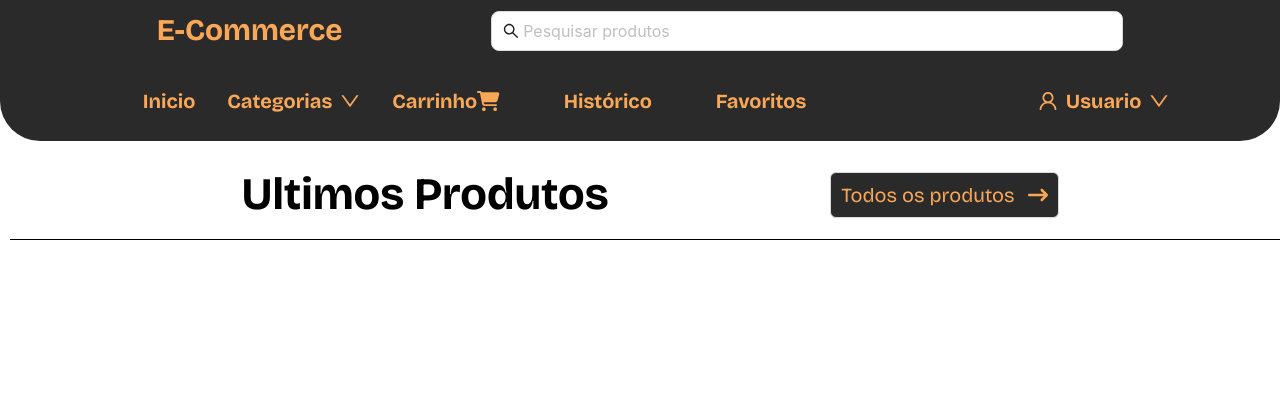
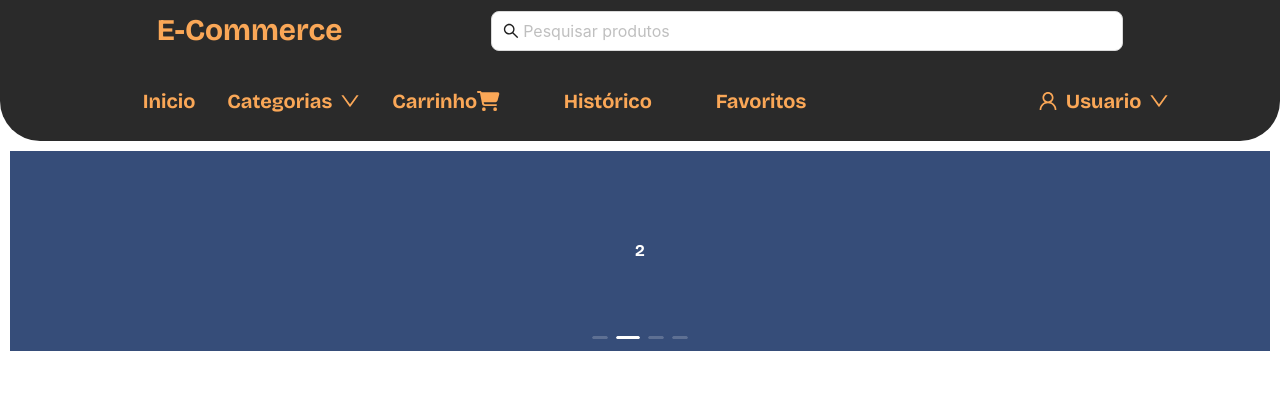
Before and after one commit to Reis567/ecommerce-api, a React (Vite) app in the folder frontend/: page / in a window 1280 px wide. Shown: the top 401 px of the page. Built offline with nearby package versions, Linux system fonts and the light colour scheme.

Commit message:
Feat : Carousel initial style

```diff
--- /dev/null
+++ b/frontend/src/components/Carousel/index.tsx
@@ -0,0 +1,29 @@
+import React from 'react';
+import { Carousel } from 'antd';
+
+const contentStyle: React.CSSProperties = {
+  height: '200px',
+  color: '#fff',
+  lineHeight: '200px',
+  textAlign: 'center',
+  background: '#364d79',
+};
+
+const CarouselHome: React.FC = () => (
+  <Carousel autoplay>
+    <div>
+      <h3 style={contentStyle}>1</h3>
+    </div>
+    <div>
+      <h3 style={contentStyle}>2</h3>
+    </div>
+    <div>
+      <h3 style={contentStyle}>3</h3>
+    </div>
+    <div>
+      <h3 style={contentStyle}>4</h3>
+    </div>
+  </Carousel>
+);
+
+export default CarouselHome;
--- a/frontend/src/pages/InicioPage/index.tsx
+++ b/frontend/src/pages/InicioPage/index.tsx
@@ -1,23 +1,16 @@
 import React from 'react';
 import { Button } from 'antd';
-import { Container, InicioTitle, StyledCard, ProdDiv, HeadProd, StyBtn , SpnSty} from './index.styles.tsx';
+import { Container, StyledCard, ProdDiv , SpnSty} from './index.styles.tsx';
 import { FontAwesomeIcon } from '@fortawesome/react-fontawesome';
-import { faHeart, faCartPlus, faArrowRightLong } from '@fortawesome/free-solid-svg-icons';
+import { faHeart, faCartPlus } from '@fortawesome/free-solid-svg-icons';
+import CarouselHome from '../../components/Carousel/index.tsx'
 
 const { Meta } = StyledCard;
 
 const Inicio: React.FC = () => {
   return (
     <Container>
-      <HeadProd>
-        <InicioTitle>
-          Ultimos Produtos
-        </InicioTitle>
-        <StyBtn>
-          Todos os produtos
-          <FontAwesomeIcon icon={faArrowRightLong} />
-        </StyBtn>
-      </HeadProd>
+      <CarouselHome/>
       <ProdDiv>
         <StyledCard
           hoverable
```
